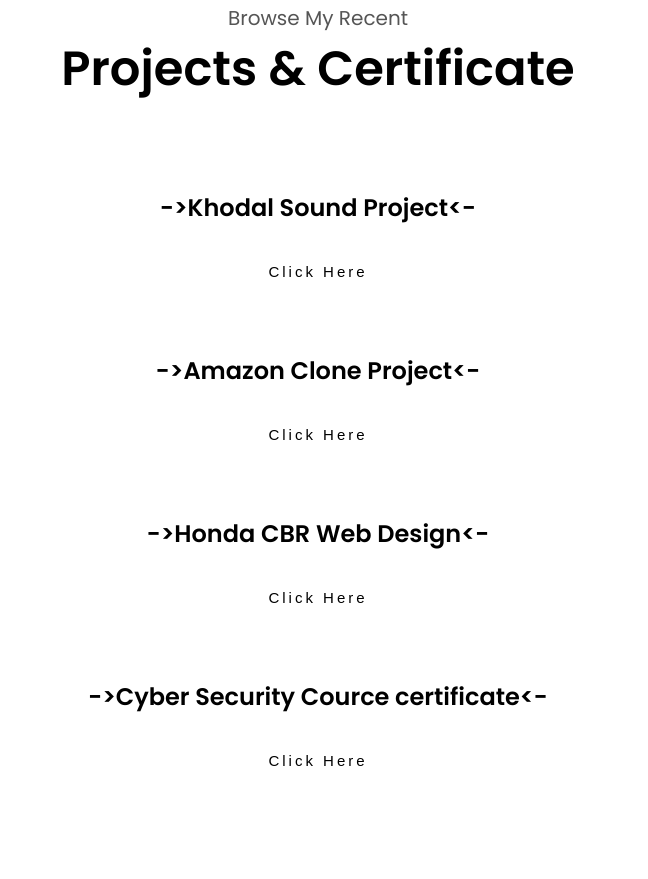
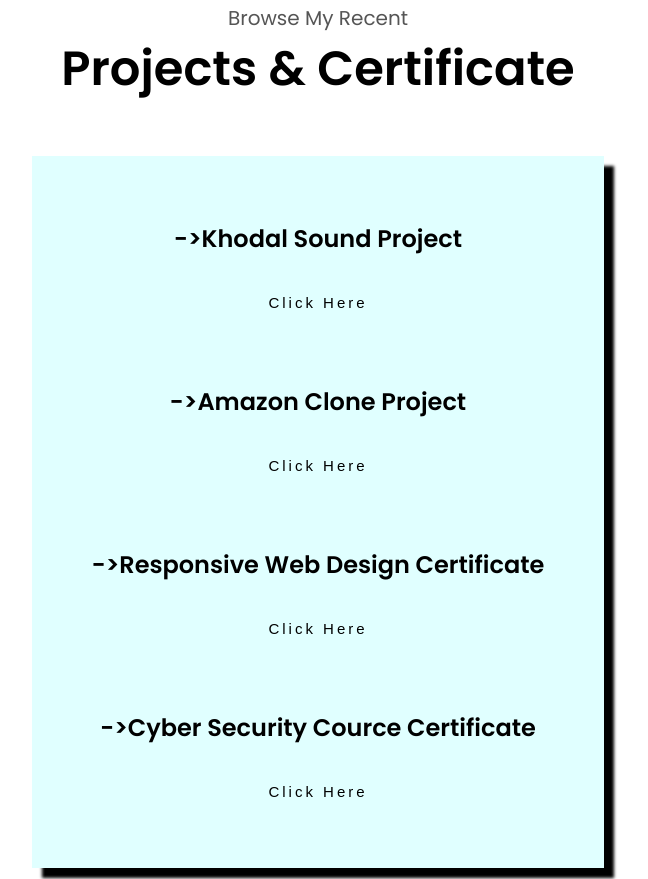
Before and after one commit to itznayan/myPortfolio, a website: page index.html in a window 1280 px wide. Shown: the part 2567-3446 px from the top of the page, without its empty margins (322-970 px from the left). Drawn offline with nearby package versions, Linux system fonts and the light colour scheme; a web font is replaced by a local one.

Commit message:
drop shadow
done some drop shadow change

```diff
--- a/index.html
+++ b/index.html
@@ -349,23 +349,24 @@
       <div class="mypr">
         <br>
         <br>
-      <h2><br>->Khodal Sound Project<- </h2>
+        <div class="extra-back">
+      <h2><br>->Khodal Sound Project </h2>
 
       <button id="batman" onclick="openLinkInNewTab('https://khodal-sound.netlify.app/')"><span>Click Here</span></button>
 
-      <h2><br>->Amazon Clone Project<- </h2>
+      <h2><br>->Amazon Clone Project </h2>
 
       <button id="batman" onclick="openLinkInNewTab('https://amzon-clone-design.netlify.app/')"><span>Click Here</span></button>
 
-      <h2><br>->Honda CBR Web Design<- </h2>
+      <h2><br>->Responsive Web Design Certificate </h2>
 
-      <button id="batman" onclick="openLinkInNewTab('https://honda-cbr011.netlify.app/')"><span>Click Here</span></button>
+      <button id="batman" onclick="openLinkInNewTab('https://www.freecodecamp.org/certification/fcccb0356ee-a7d4-474f-a4b9-ed6dea04cfbf/responsive-web-design')"><span>Click Here</span></button>
 
-      <h2><br>->Cyber Security Cource certificate<- </h2>
+      <h2><br>->Cyber Security Cource Certificate </h2>
 
       <button id="batman" onclick="openLinkInNewTab('https://www.coursera.org/account/accomplishments/specialization/WEC296Z6TKCY?utm_source%3Dandroid%26utm_medium%3Dcertificate%26utm_content%3Dcert_image%26utm_campaign%3Dsharing_cta%26utm_product%3Ds12n&trk=public_profile_see-credential')"><span>Click Here</span></button>
 
-
+      </div>
 
     </div>
     </section>
--- a/style.css
+++ b/style.css
@@ -171,8 +171,9 @@
   transition: all ease-in-out 350ms;
   border-bottom: 1px solid black;
   border-radius: 100px;
-  box-shadow: 1px 10px 8px rgba(0, 0, 0, 0.5);
+  box-shadow: 2px 5px 3px rgba(0, 0, 0, 0.5);
   box-sizing: border-box;
+
 }
 
 .text-container {
@@ -532,10 +533,21 @@
 }
 
 .menu-links {
+  margin-top: 10px;
   background-color: rgba(255, 250, 255, 1);
-  box-shadow: 2px 2px 9px black;
+  box-shadow: 4px 4px 4px black;
   border-radius: 1px;
   gap: 4px;
   display: flex;
   flex-direction: column;
+  border-radius: 10%;
 }
+
+.extra-back {
+  margin: 1px auto;
+  padding: 30px;
+  background-color: rgba(0, 255, 255, 0.121);
+  width: 40vw;
+  text-align: center;
+  box-shadow: 10px 10px 3px black;
+}
```
